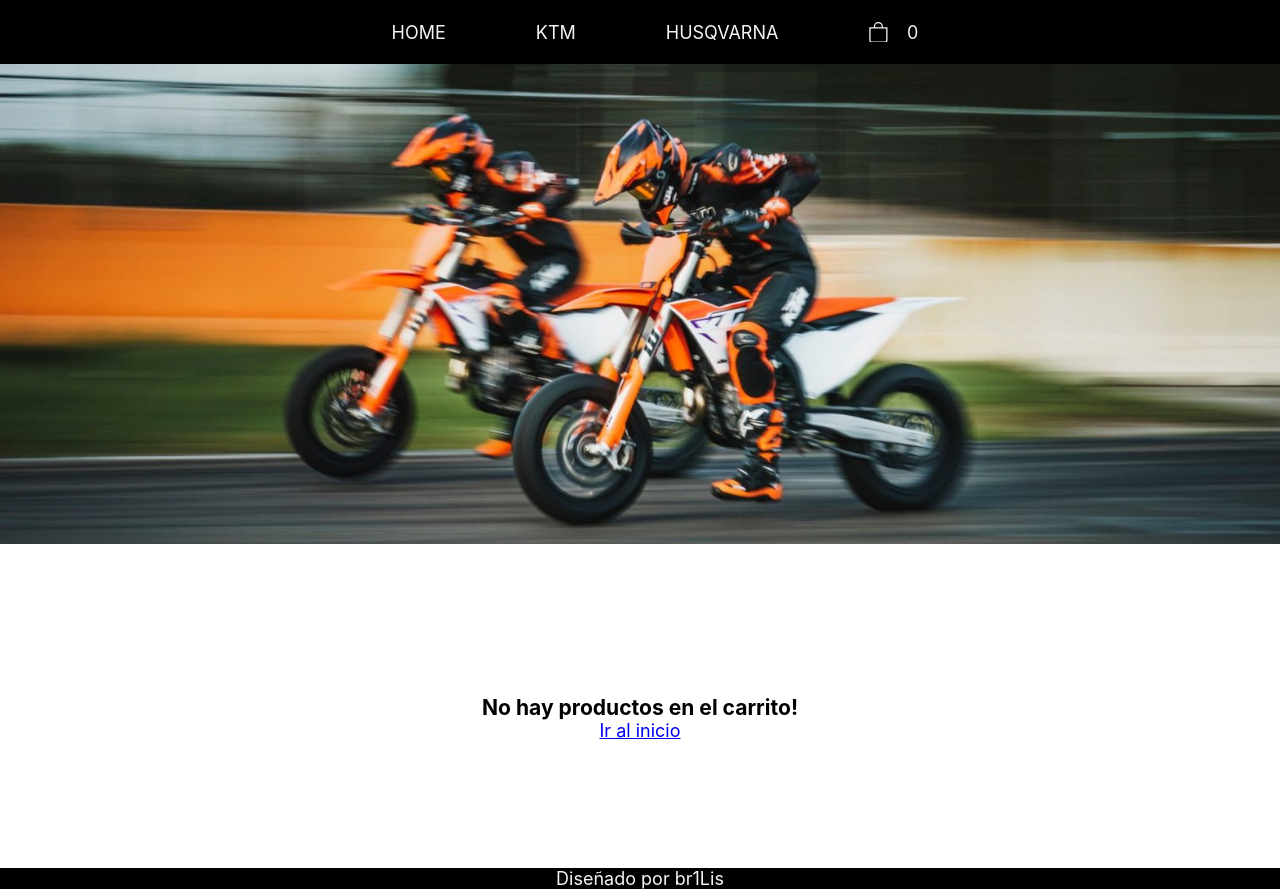
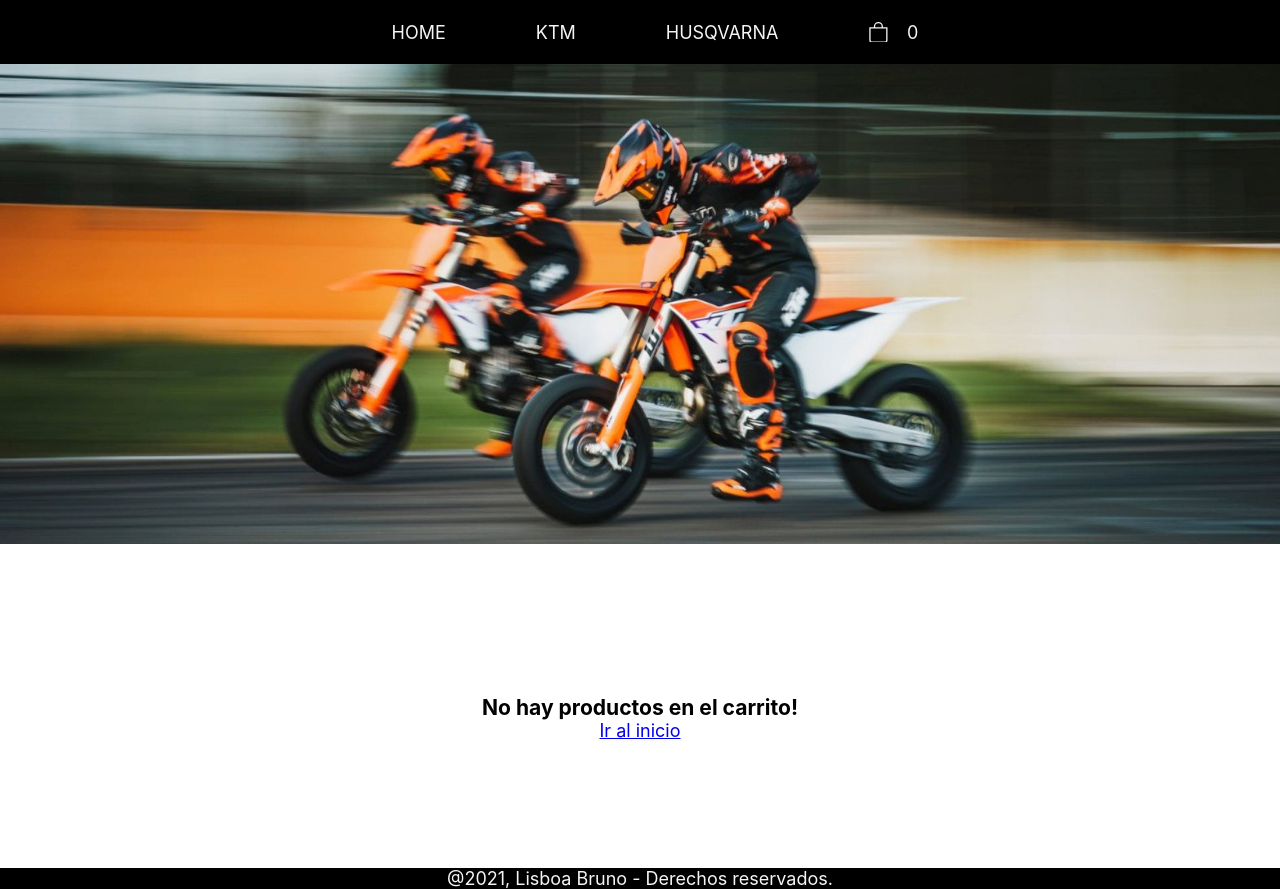
Before and after one commit to br1lisboa/REACT-ECOMMERCE-KTM, a React (Create React App) app: page /cart in a window 1280 px wide. Built offline with nearby package versions, Linux system fonts and the light colour scheme.

Commit message:
modificado footer

```diff
--- a/src/components/Footer.jsx
+++ b/src/components/Footer.jsx
@@ -4,7 +4,7 @@ import './styles/Footer.css';
 function Footer() {
   return (
     <div className='footer-container'>
-        <p>Diseñado por br1Lis</p>
+        <p>@2021, Lisboa Bruno - Derechos reservados.</p>
     </div>
   )
 }
```
